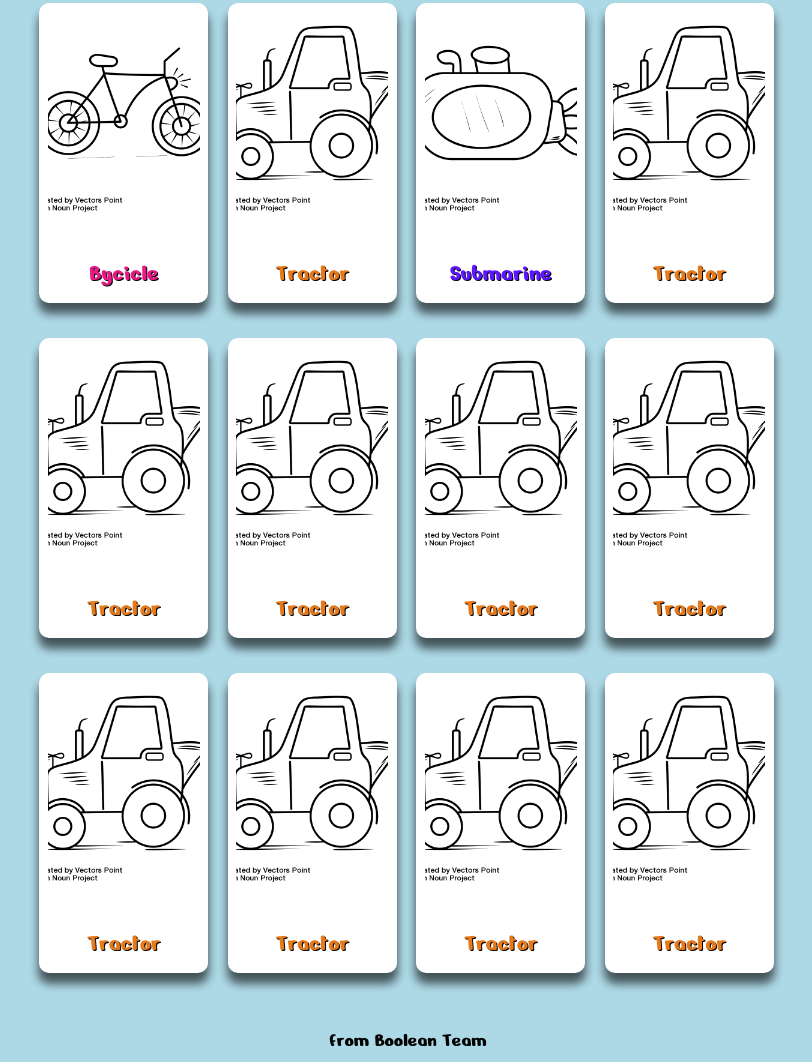
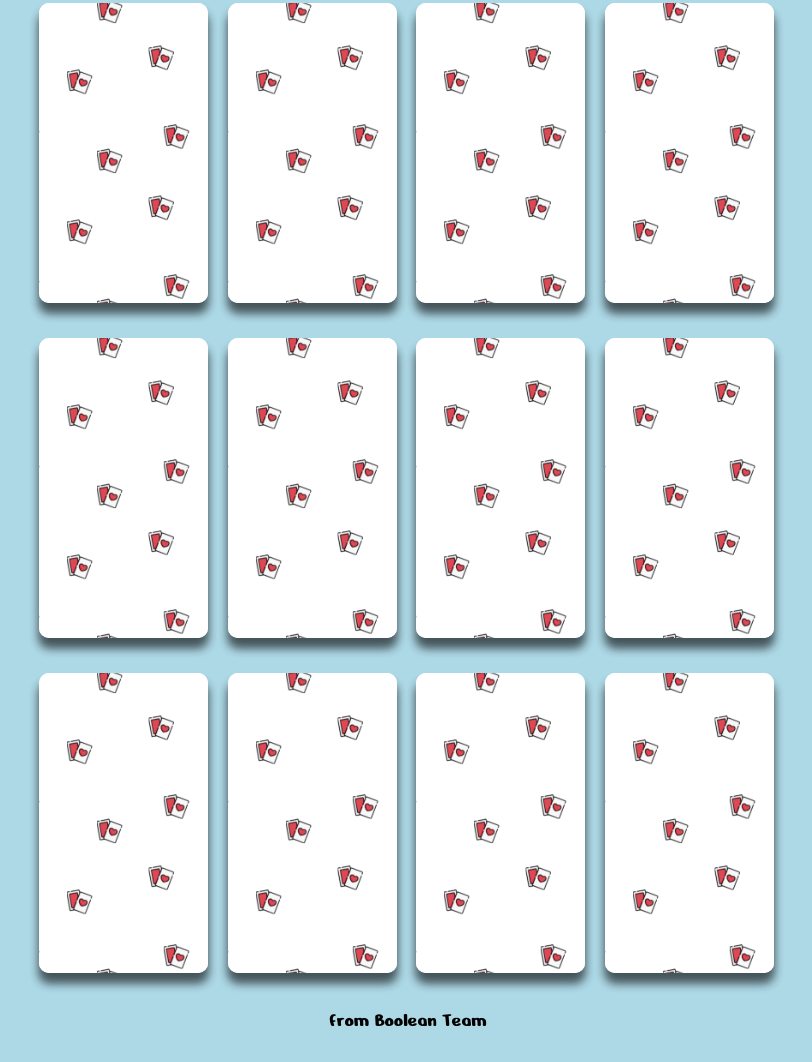
Before and after one commit to AleColumn99/html-css-memory, a plain HTML site: page index.html in a window 1280 px wide. Shown: the part 148-1210 px from the top of the page, without its empty margins (232-1044 px from the left). Drawn offline with Linux system fonts and the light colour scheme.

Commit message:
finale sera

```diff
--- a/assets/style/style.css
+++ b/assets/style/style.css
@@ -24,10 +24,12 @@ header h1 {
 .container {
   width: 60%;
   margin: auto;
-  margin-bottom: 50px;
+  margin-bottom: 30px;
 }
 
-.memory-card {
+    /* memory cards */
+
+.card {
   position: relative;
   display: inline-block;
   width: 22%;
@@ -39,7 +41,28 @@ header h1 {
   box-shadow: 0 10px 10px 0 #00000060, 0 10px 10px 0 #00000060;
 }
 
-.memory-card p {
+    /* no hover */
+
+.covered {
+  width: 100%;
+  height: 100%;
+  background-image: url('../img/pattern.png');
+  background-position: center;
+  background-size: 300px;
+  background-repeat: repeat;
+}
+
+.card .memory-card .card-image {
+  display: none;
+}
+
+    /* hover */
+
+.card:hover .covered {
+  display: none;
+}
+
+.card:hover .memory-card p {
   position: absolute;
   text-align: center;
   font-size: 24px;
@@ -49,7 +72,7 @@ header h1 {
   text-shadow: 1px 1px #000000;
 }
 
-.card-image {
+.card:hover .card-image {
   position: absolute;
   display: inline-block;
   left: 5%;
@@ -60,9 +83,11 @@ header h1 {
   background-size: cover;
 }
 
+    /* single cards classes */
+
 .bycicle {
   background-image: url('../img/noun_Bicycle_3134821.png');
-  color: #E61986;
+  color: #008A9C;
 }
 
 .tractor {
@@ -72,7 +97,7 @@ header h1 {
 
 .air-baloon {
   background-image: url('../img/noun_air_balloon_3134741.png');
-  color: #008A9C;
+  color: #E61986;
 }
 
 .cruise-ship {
@@ -95,4 +120,5 @@ header h1 {
 footer p {
   text-align: center;
   font-size: 20px;
+  margin-bottom: 30px;
 }
--- a/index.html
+++ b/index.html
@@ -8,7 +8,7 @@
     <link rel="preconnect" href="https://fonts.gstatic.com">
     <link href="https://fonts.googleapis.com/css2?family=Nerko+One&display=swap" rel="stylesheet">
     <link rel="stylesheet" href="assets/style/style.css">
-    <title>Document</title>
+    <title>Memory</title>
   </head>
 
   <body>
@@ -27,67 +27,103 @@
 
       <div class="container">
 
-        <div class="memory-card">
-          <div class="card-image bycicle"></div>
-          <p class="bycicle">Bycicle</p>
+        <div class="card">
+          <div class="covered"></div>
+          <div class="memory-card">
+            <div class="card-image bycicle"></div>
+            <p class="bycicle">Bycicle</p>
+          </div>
         </div>
 
-        <div class="memory-card">
-          <div class="card-image tractor"></div>
-          <p class="tractor">Tractor</p>
+        <div class="card">
+          <div class="covered"></div>
+          <div class="memory-card">
+            <div class="card-image tractor"></div>
+            <p class="tractor">Tractor</p>
+          </div>
         </div>
 
-        <div class="memory-card">
-          <div class="card-image submarine"></div>
-          <p class="submarine">Submarine</p>
+        <div class="card">
+          <div class="covered"></div>
+          <div class="memory-card">
+            <div class="card-image submarine"></div>
+            <p class="submarine">Submarine</p>
+          </div>
         </div>
 
-        <div class="memory-card">
-          <div class="card-image tractor"></div>
-          <p class="tractor">Tractor</p>
+        <div class="card">
+          <div class="covered"></div>
+          <div class="memory-card">
+            <div class="card-image cruise-ship"></div>
+            <p class="cruise-ship">Cruise ship</p>
+          </div>
         </div>
 
-        <div class="memory-card">
-          <div class="card-image tractor"></div>
-          <p class="tractor">Tractor</p>
+        <div class="card">
+          <div class="covered"></div>
+          <div class="memory-card">
+            <div class="card-image submarine"></div>
+            <p class="submarine">Submarine</p>
+          </div>
         </div>
 
-        <div class="memory-card">
-          <div class="card-image tractor"></div>
-          <p class="tractor">Tractor</p>
+        <div class="card">
+          <div class="covered"></div>
+          <div class="memory-card">
+            <div class="card-image air-baloon"></div>
+            <p class="air-baloon">Air Baloon</p>
+          </div>
         </div>
 
-        <div class="memory-card">
-          <div class="card-image tractor"></div>
-          <p class="tractor">Tractor</p>
+        <div class="card">
+          <div class="covered"></div>
+          <div class="memory-card">
+            <div class="card-image air-baloon"></div>
+            <p class="air-baloon">Air Baloon</p>
+          </div>
         </div>
 
-        <div class="memory-card">
-          <div class="card-image tractor"></div>
-          <p class="tractor">Tractor</p>
+        <div class="card">
+          <div class="covered"></div>
+          <div class="memory-card">
+            <div class="card-image tram"></div>
+            <p class="tram">Tram</p>
+          </div>
         </div>
 
-        <div class="memory-card">
-          <div class="card-image tractor"></div>
-          <p class="tractor">Tractor</p>
+        <div class="card">
+          <div class="covered"></div>
+          <div class="memory-card">
+            <div class="card-image bycicle"></div>
+            <p class="bycicle">Bycicle</p>
+          </div>
         </div>
 
-        <div class="memory-card">
-          <div class="card-image tractor"></div>
-          <p class="tractor">Tractor</p>
+        <div class="card">
+          <div class="covered"></div>
+          <div class="memory-card">
+            <div class="card-image cruise-ship"></div>
+            <p class="cruise-ship">Cruise ship</p>
+          </div>
         </div>
 
-        <div class="memory-card">
-          <div class="card-image tractor"></div>
-          <p class="tractor">Tractor</p>
+        <div class="card">
+          <div class="covered"></div>
+          <div class="memory-card">
+            <div class="card-image tractor"></div>
+            <p class="tractor">Tractor</p>
+          </div>
         </div>
 
-        <div class="memory-card">
-          <div class="card-image tractor"></div>
-          <p class="tractor">Tractor</p>
+        <div class="card">
+          <div class="covered"></div>
+          <div class="memory-card">
+            <div class="card-image tram"></div>
+            <p class="tram">Tram</p>
+          </div>
         </div>
 
-      </div>
+        </div>
 
     </main>
 
```
